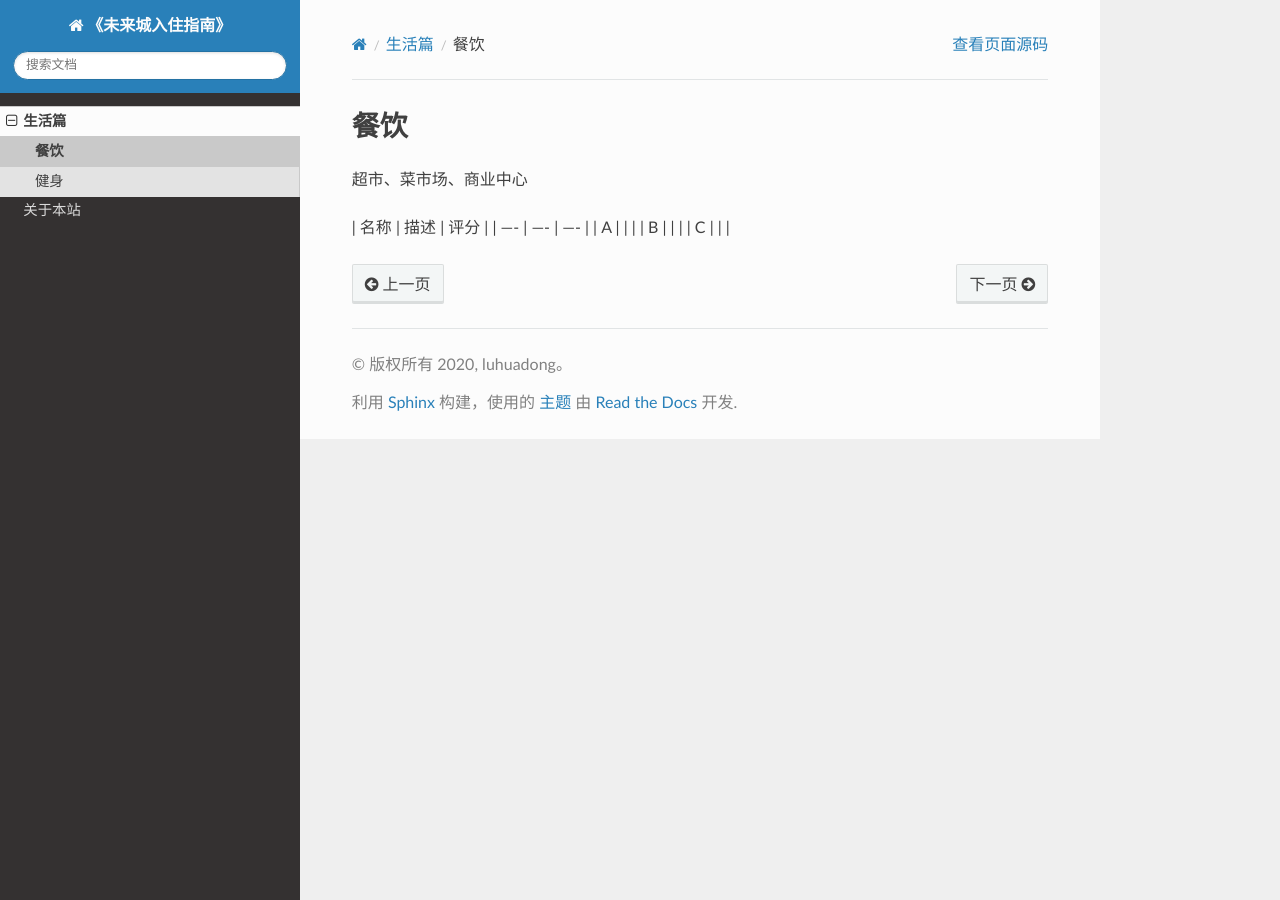
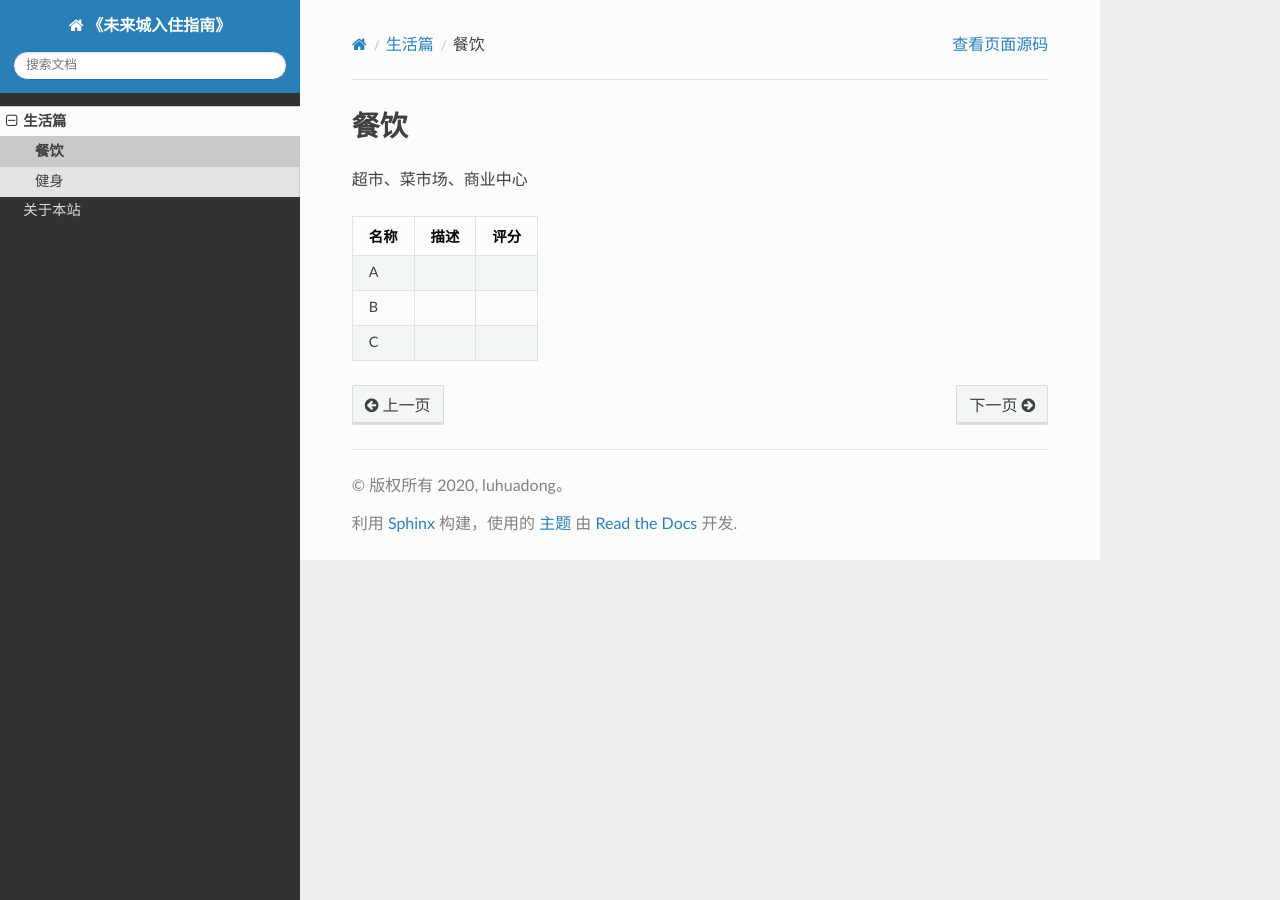
Before and after one commit to luhuadong/FutureCityGuide, a Sphinx documentation site: the page built from source/life/food.md, in a window 1280 px wide. Built offline with Sphinx 7.4.7 and the Read the Docs theme 2.0.0, drawn with Linux system fonts in a browser that asks for light colours; part of the change alters nothing that is shown.

Commit message:
add requirements.txt

```diff
--- a/source/conf.py
+++ b/source/conf.py
@@ -34,7 +34,13 @@ master_doc = 'index'
 # ones.
 extensions = [
     'recommonmark',
+    'sphinx_markdown_tables'
 ]
+
+#source_suffix = {
+#    '.rst': 'restructuredtext',
+#    '.md': 'markdown',
+#}
 
 # Add any paths that contain templates here, relative to this directory.
 templates_path = ['_templates']
--- /dev/null
+++ b/source/requirements.txt
@@ -0,0 +1 @@
+sphinx_markdown_tables
```
